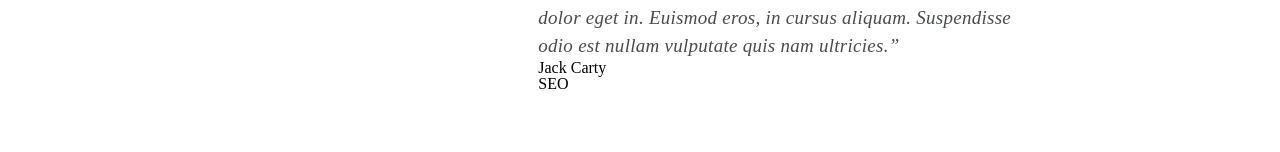
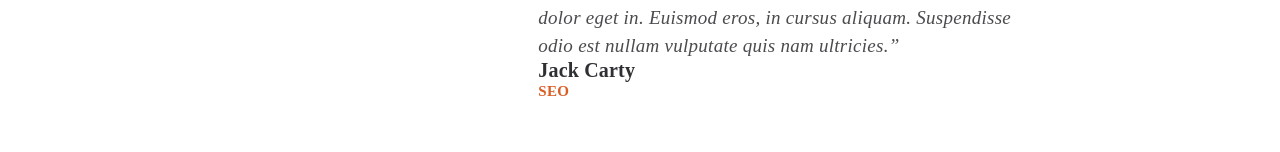
Before and after one commit to srcHan-u/pf_molenhauer, a website built with webpack: page src/index.html in a window 1280 px wide. Shown: the part 3859-4011 px from the top of the page. Built offline with nearby package versions, Linux system fonts and the light colour scheme; files whose address does not match are found by name; what vanilla-lazyload would draw is missing.

Commit message:
refactor

```diff
--- a/src/index.html
+++ b/src/index.html
@@ -447,7 +447,9 @@
                 </p>
               </div>
               <div class="reviews__slider reviews-slider">
-                <div class="reviews-slider__swiper-pagination reviews-slider-swiper-pagination">
+                <div
+                  class="reviews-slider__swiper-pagination reviews-slider-swiper-pagination"
+                >
                   <div class="reviews-slider-swiper-pagination__item"></div>
                 </div>
                 <div class="reviews-slider__wrapper">
@@ -468,8 +470,8 @@
                           vulputate quis nam ultricies.”
                         </p>
                         <div class="card-reviews__info">
-                          <p class="card-reviews__post">Jack Carty</p>
-                          <p class="card-reviews__name">SEO</p>
+                          <p class="card-reviews__name">Jack Carty</p>
+                          <p class="card-reviews__post">SEO</p>
                         </div>
                       </div>
                     </div>
--- a/src/scss/home.scss
+++ b/src/scss/home.scss
@@ -642,9 +642,18 @@
    }
 
    &__post {
+      font-weight: 600;
+      font-size: rem(15);
+      line-height: math.div(22, 15);
+      letter-spacing: 0.27px;
+      color: $mCOrange;
    }
 
    &__name {
+      font-weight: 700;
+      font-size: rem(20);
+      letter-spacing: 0.18px;
+      color: #2f3034;
    }
 }
 
```
